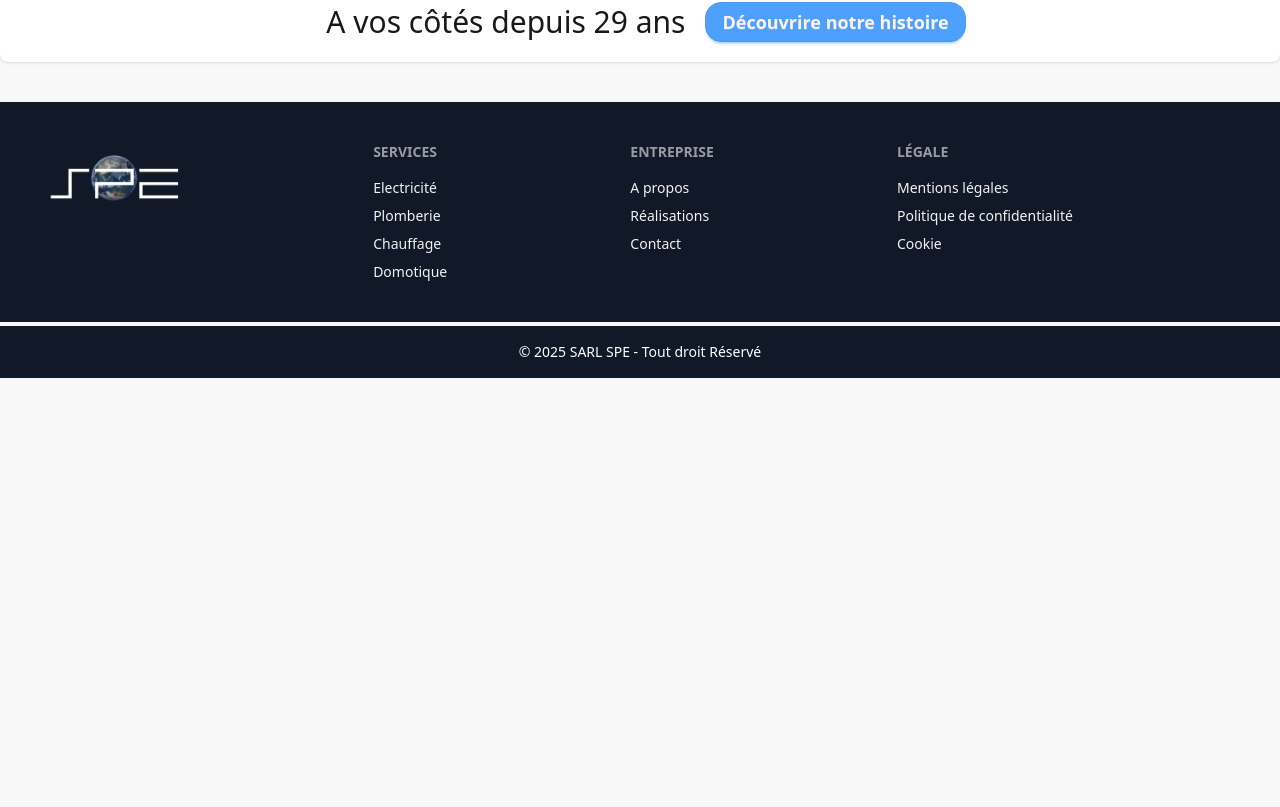
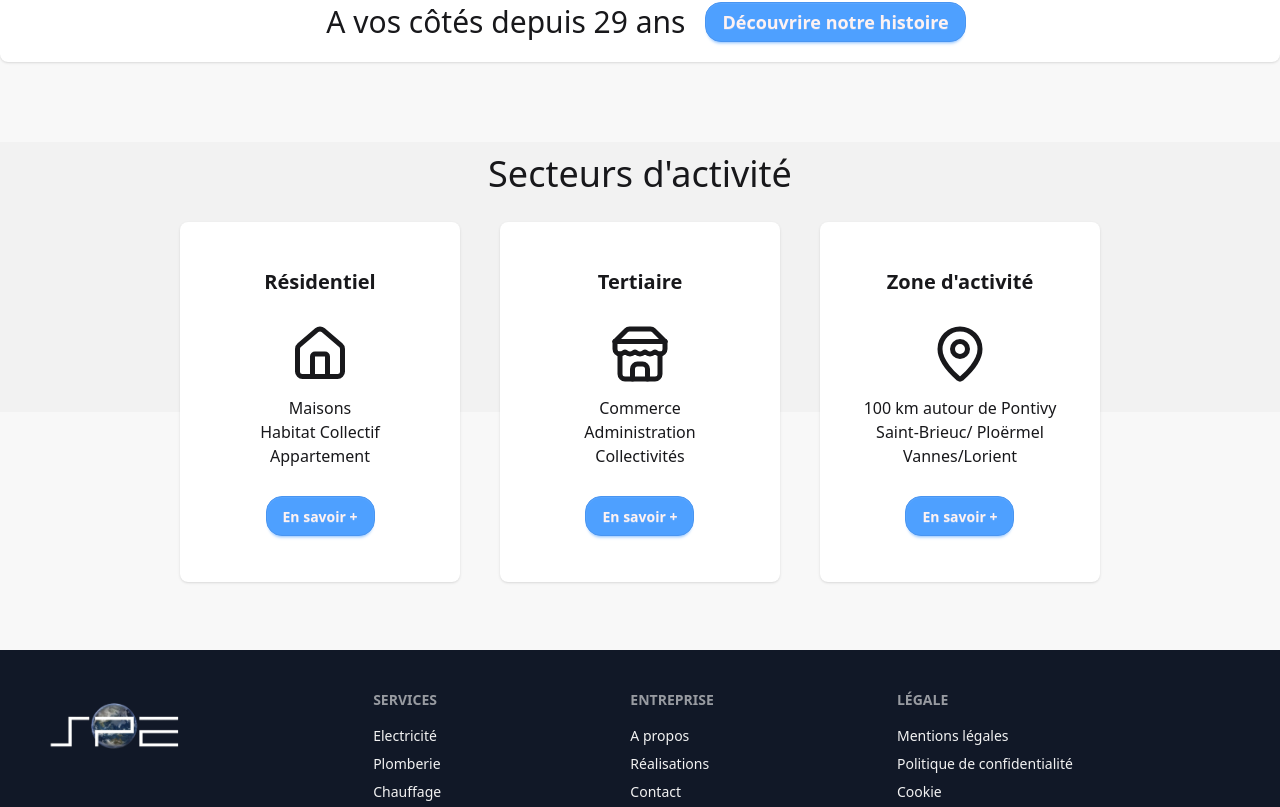
Before and after one commit to EwenLM/spedocker, a Next.js app: page / in a window 1280 px wide. Shown: the part 1354-2161 px from the top of the page. Before the commit the page ends 1732 px from the top, so only its background shows below. Built offline with nearby package versions, Linux system fonts and the light colour scheme.

Commit message:
component article

```diff
--- /dev/null
+++ b/app/component/client/Article.tsx
@@ -0,0 +1,40 @@
+import React from 'react'
+import Image from 'next/image';
+
+interface ArticleProps{
+    title: string;
+    paragraph: string;
+    images: string [];
+    links: string[],
+    alt: string
+}
+
+
+export default function Article({
+  title,
+  paragraph,
+  images,
+  links,
+  alt
+}: ArticleProps) {
+  return (
+    <div className='md:grid grid-cols-5'>
+      <aside className='col-start-2'>
+        <Image
+        src="/images/certifs_partenaires/{images}.png"
+                width={150}
+                height={100}
+                alt="logo spe société pontivyenne électricité planette"
+        />
+      </aside>
+      <article className='col-end-3'>
+        <h3 className='text-lg'>
+          {title}
+        </h3>
+        <p className=''>
+          {paragraph}
+        </p>
+      </article>
+    </div>
+  )
+}
--- a/app/component/client/Count.tsx
+++ b/app/component/client/Count.tsx
@@ -12,7 +12,7 @@ export default function Count() {
 
       <CountUp
         end={years}
-        duration={4}
+        duration={8}
       />
 
   )
--- a/app/page.tsx
+++ b/app/page.tsx
@@ -1,11 +1,12 @@
 import Image from "next/image";
 import styles from "./page.module.css";
 import Header from "./component/client/Header";
-import { Plug2, ShowerHead, Flame, SlidersHorizontal } from "lucide-react";
+import { Plug2, ShowerHead, Flame, SlidersHorizontal, House, Store, MapPin } from "lucide-react";
 import Count from "./component/client/Count";
 import Link from "next/link";
 import Card from "@/app/component/client/Card";
 
+// Tableau des Services
 const services = [
   {
     title: "Electricité",
@@ -48,15 +49,42 @@ const services = [
   },
 ];
 
+//Tableau secteur
+const secteurs = [
+  {
+    title: "Résidentiel",
+    icon: House,
+    color: "black",
+    items: ["Maisons", "Habitat Collectif", "Appartement"],
+  },
+  {
+    title: "Tertiaire",
+    icon: Store,
+    color: "black",
+    items: ["Commerce", "Administration", "Collectivités"],
+  },
+  {
+    title: "Zone d'activité",
+    icon: MapPin,
+    color: "black",
+    items: [
+      "100 km autour de Pontivy",
+      "Saint-Brieuc/ Ploërmel",
+      "Vannes/Lorient",
+    ],
+  },
+];
+
 export default function Home() {
   return (
     <>
       <Header />
 
+      {/* ================Cards Services)================ */}
       {/* Contenu centré sur la page */}
       <main id="main" className="container flex flex-col mx-auto ">
         <section
-          id="presentation"
+          id="service"
           className="flex flex-col md:my-10  items-center "
         >
           <h2 className="text-3xl md:text-4xl text-center">Nos Services</h2>
@@ -67,6 +95,7 @@ export default function Home() {
           </div>
         </section>
 
+        {/* ================Call to action================ */}
         <div className="bg-white py-5 mb-10 flex flex-col md:flex-row rounded-lg mx-auto shadow-sm md:w-full justify-center items-center">
           <h2 className="text-3xl text-center mx-3 mb-2-3 md:me-5">
             A vos côtés depuis <Count /> ans
@@ -75,6 +104,24 @@ export default function Home() {
             Découvrire notre histoire
           </Link>
         </div>
+
+      {/* =================Card Secteurs================== */}
+        <section
+          id="secteur"
+          className="flex flex-col md:my-10  items-center bg-base-200 md:bg-base-100"
+        >
+          <div className="bg-base-200 w-full absolute md:h-[270px]"></div>
+          <h2 className="text-3xl md:text-4xl pt-3 text-center z-5">Secteurs d'activité</h2>
+          <div className="md:flex my-7">
+            {secteurs.map((secteur, index) => (
+              <Card key={index} {...secteur} />
+            ))}
+          </div>
+        </section>
+
+        {/* ==============Certif et partenaires=========== */}
+
+
       </main>
     </>
   );
```
